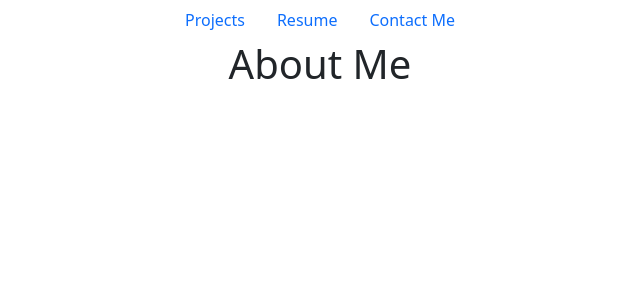
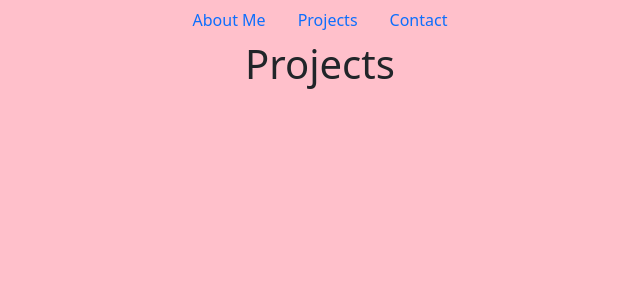
Before and after one commit to KVPang/react-portfolio, a React (Create React App) app: page /projects in a window 1280 px wide. Shown: the top 300 px of the page, without its empty margins (320-960 px from the left). Built offline with nearby package versions, Linux system fonts and the light colour scheme.

Commit message:
completed app routes properly

```diff
--- a/src/App.css
+++ b/src/App.css
@@ -36,3 +36,7 @@
     transform: rotate(360deg);
   }
 }
+
+body {
+  background-color: pink !important;
+}
--- a/src/App.js
+++ b/src/App.js
@@ -1,6 +1,6 @@
 // import logo from './logo.svg';
+import "bootstrap/dist/css/bootstrap.min.css";
 import './App.css';
-import "bootstrap/dist/css/bootstrap.min.css";
 import Header from './components/Header';
 import Navbar from './components/navbar';
 import About from './components/About';
@@ -14,7 +14,7 @@ function App() {
         <div className="App">
             <Navbar/>
             <Routes>
-                <Route path= '/' element={<Header/>}/>
+                <Route path= '/' element={<About/>}/>
                 <Route path='/about' element={<About/>}/>
                 <Route path="/projects" element={<Projects/>}/>
                 <Route path="/contact" element={<Contact/>}/>
--- a/src/components/Contact.js
+++ b/src/components/Contact.js
@@ -0,0 +1,8 @@
+import React from 'react'
+
+function Contact() {
+  return (
+      <h1>Contact Me</h1>
+)
+}
+export default Contact
--- a/src/components/Projects.js
+++ b/src/components/Projects.js
@@ -2,7 +2,7 @@ import React from 'react'
 
 function Projects() {
     return (
-        <h1>About Me</h1>
+        <h1>Projects</h1>
   )
   }
   export default Projects
--- a/src/components/navbar.js
+++ b/src/components/navbar.js
@@ -1,4 +1,5 @@
 import React from "react";
+import { Link } from 'react-router-dom';
 // import { Link } from "react-router-dom"
 
 const Navbar = () => {
@@ -9,13 +10,13 @@ const Navbar = () => {
   {/* <Link to="/about" className="nav-link">About Me</Link> */}
   </li>
   <li className="nav-item">
-    <a className="nav-link" href="#">Projects</a>
+    <Link className="nav-link" to="/about">About Me</Link>
   </li>
   <li className="nav-item">
-    <a className="nav-link" href="#">Resume</a>
+    <Link className="nav-link" to="/projects">Projects</Link>
   </li>
   <li className="nav-item">
-    <a className="nav-link" href="#">Contact Me</a>
+    <Link className="nav-link" to="/contact">Contact</Link>
   </li>
 </ul>
 </div>
--- a/src/index.js
+++ b/src/index.js
@@ -1,7 +1,7 @@
 import React from 'react';
 import ReactDOM from 'react-dom/client';
 import { BrowserRouter } from 'react-router-dom';
-import './index.css';
+// import './index.css';
 import App from './App';
 // import reportWebVitals from './reportWebVitals';
 
```
Also changed, not shown: src/routes/About.js (deleted), src/routes/Contact.js (deleted), src/routes/Home.js (deleted), src/routes/Projects.js (deleted).
